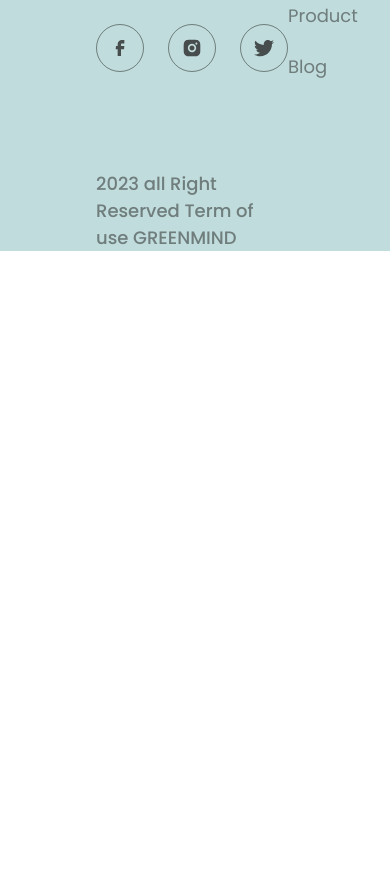
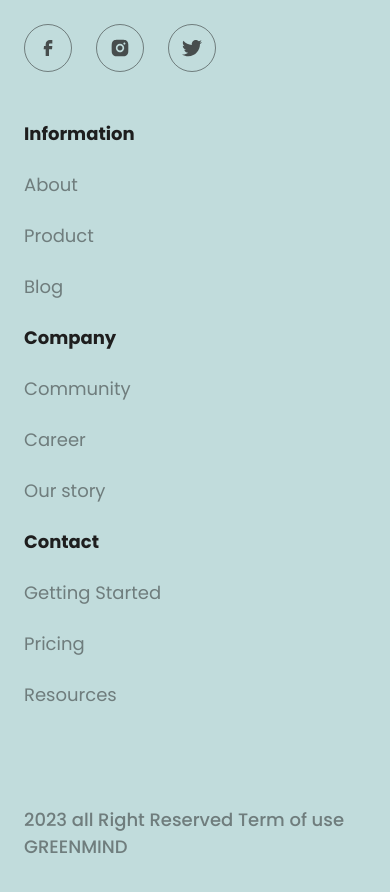
Before and after one commit to linhhongnhung/green-mind, a Next.js app: page / in a window 390 px wide. Shown: the part 7283-8175 px from the top of the page. Before the commit the page ends 7534 px from the top, so only its background shows below. Built offline with nearby package versions, Linux system fonts and the light colour scheme.

Commit message:
responsive Footer

```diff
--- a/src/components/footer/Footer.tsx
+++ b/src/components/footer/Footer.tsx
@@ -4,11 +4,14 @@ import FooterLink from "./FooterLink"
 
 const Footer: React.FC = () => {
     return (
-        <footer className="bg-primary min-h-[400px]">
+        <footer className="bg-primary">
             <div className="max-w-[1440px]
                             px-24 pt-14 mx-auto
                             text-tiny
-                            flex justify-between">
+                            flex justify-between
+                            max-lg:px-12
+                            max-md:flex-col
+                            max-sm:px-6">
 
                 <div className="flex flex-col">
                     <Link href="/">
@@ -26,10 +29,11 @@ const Footer: React.FC = () => {
                             })
                         }
                     </div>
-                    <p className="text-gray mt-[98px]">2023 all Right Reserved Term of use GREENMIND</p>
                 </div>
 
-                <div className="flex gap-6">
+                <div className="flex gap-6
+                                max-md:mt-12
+                                max-sm:flex-col">
                     {
                         footerLinks.map((footerLinkItem, index) => {
                             return <FooterLink key={index}
@@ -40,6 +44,11 @@ const Footer: React.FC = () => {
                     }
                 </div>
             </div>
+            <p className="max-w-[1440px] mt-[98px] pb-12 mx-auto px-24 text-gray text-tiny
+                          max-lg:px-12
+                          max-sm:px-6">
+                2023 all Right Reserved Term of use GREENMIND
+            </p>
         </footer>
     )
 }
```
